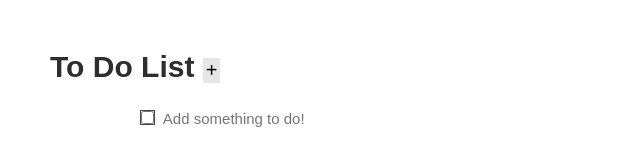
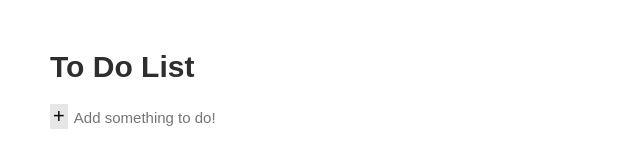
Before and after one commit to cng008/Springboard, a plain HTML site: page To-Do List/todo.html in a window 1280 px wide. Shown: the whole page, without its empty margins (0-640 px from the left). Drawn offline with Linux system fonts and the light colour scheme.

Commit message:
styling edits

```diff
--- a/To-Do List/todo.css
+++ b/To-Do List/todo.css
@@ -16,8 +16,8 @@ li {
   list-style-type: none;
 }
 
-li:hover button {
-  color: rgba(15, 15, 15, 0.2);
+li:hover {
+  background-color: rgba(0, 0, 0, 0.05);
 }
 
 button {
@@ -29,12 +29,11 @@ button {
 }
 
 button:hover {
-  background-color: rgba(15, 15, 15, 0.1);
-  color: rgba(15, 15, 15, 0.2);
+  /* background-color: rgba(15, 15, 15, 0.1); */
+  color: rgba(15, 15, 15, 0.3);
 }
 
-#add,
-.hovered {
+[type="submit"] {
   background-color: rgba(15, 15, 15, 0.1);
   color: black;
 }
--- a/To-Do List/todo.html
+++ b/To-Do List/todo.html
@@ -2,28 +2,20 @@
 <html lang="en">
   <head>
     <meta charset="UTF-8" />
-    <meta http-equiv="X-UA-Compatible" content="IE=edge" />
-    <meta name="viewport" content="width=device-width, initial-scale=1.0" />
     <link rel="stylesheet" href="todo.css" />
     <title>Notion Clone</title>
   </head>
   <body>
-    <h1>To Do List <button id="add">&#43;</button></h1>
+    <h1>To Do List</h1>
+    <!-- <button id="add">&#43;</button> -->
 
-    <form action id="toDo">
-      <ul id="toDoList">
-        <!-- &#10303; src='https://www.htmlsymbols.xyz/unicode/U+283F' -->
-        <!-- &#43; src='https://www.htmlsymbols.xyz/unicode/U+002B' -->
-        <li>
-          <button id="addUnder">&#43;</button>
-          <button id="edit">&#10303;</button>
-          <input type="checkbox" />
-          <input type="text" placeholder="Add something to do!" />
-        </li>
-      </ul>
+    <form action="#" id="toDoForm">
+      <button type="submit" id="addUnder">+</button>
+      <!-- <button id="edit">x</button> -->
+      <!-- <input type="checkbox" /> -->
+      <input type="text" id="text" placeholder="Add something to do!" />
     </form>
-
-    <section id="addItem"></section>
+    <ul id="entry"></ul>
     <script src="todo.js"></script>
   </body>
 </html>
```
